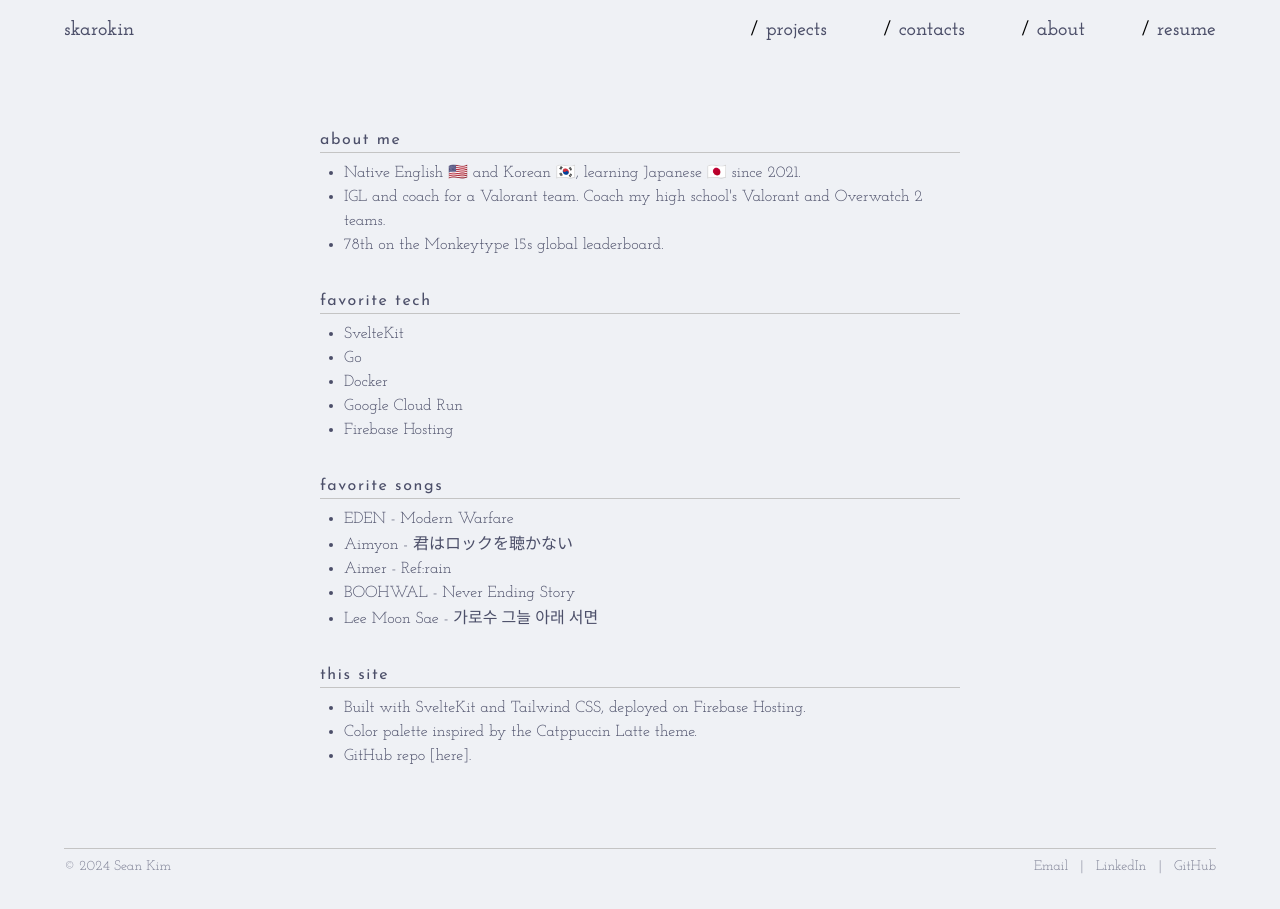
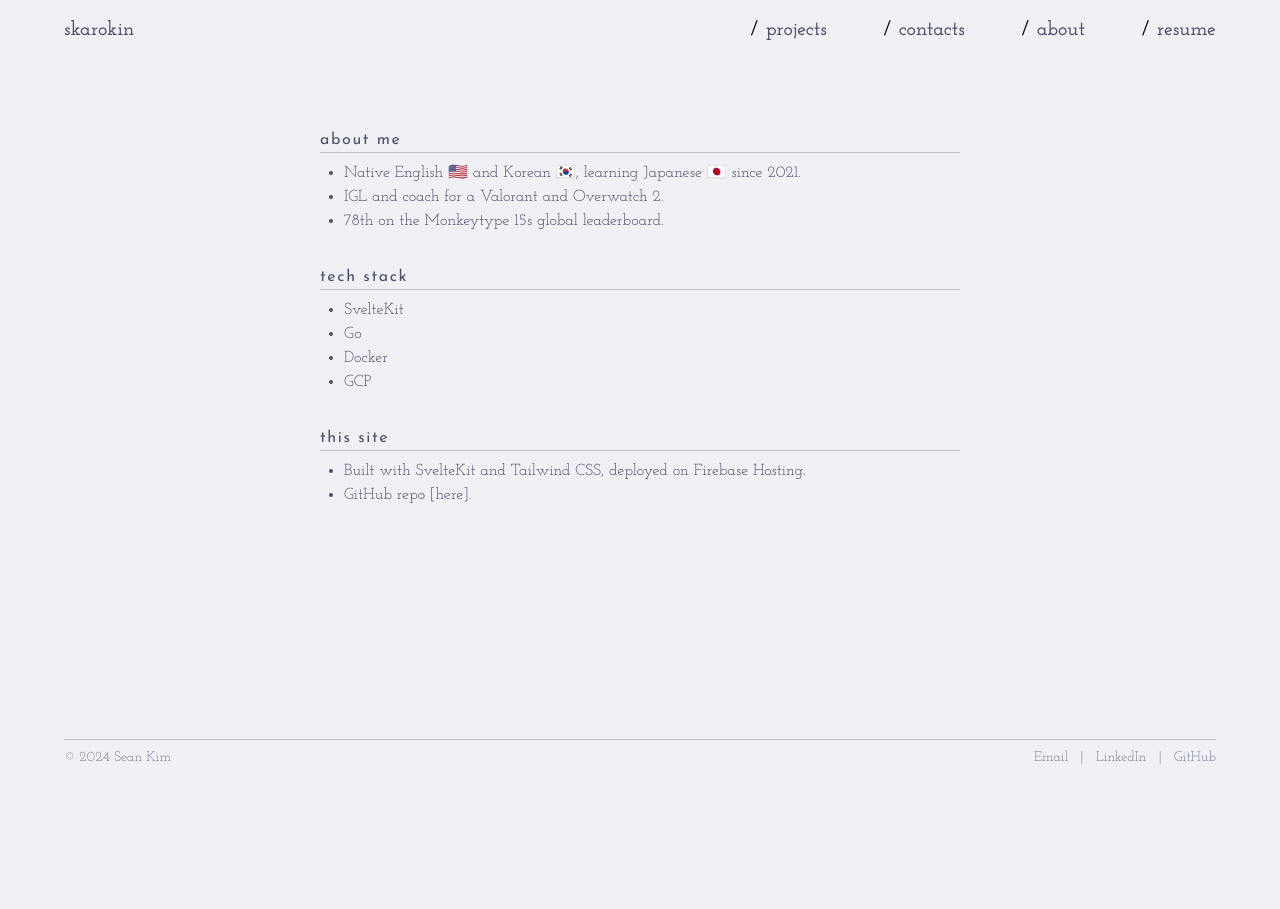
Before and after one commit to skarokin/portfolio-svelte, a SvelteKit app: page /about in a window 1280 px wide. After the commit the page ends 800 px from the top, so only its background shows below. Built offline with nearby package versions, Linux system fonts and the light colour scheme; a web font is replaced by a local one.

Commit message:
update about, new pic

```diff
--- a/src/routes/+page.svelte
+++ b/src/routes/+page.svelte
@@ -1,5 +1,5 @@
 <script>
-    import sean from "$lib/assets/IMG_2246.png";
+    import sean from "$lib/assets/IMG_2982.jpg";
 </script>
 
 <!-- vertical centering only for the home page -->
@@ -20,8 +20,8 @@
     </h3>
 
     <p class="text-md sm:text-xl mb-4 sm:mb-8">
-        CS student based in Bergen County, NJ specializing in high-scale, low-latency cloud infrastructure.
-        Previously interned at ACL Agency, currently looking for internship opportunities. Feel free to reach out!
+        Specializing in high-scale, low-latency cloud infrastructure. Based in Bergen County, NJ.
+        Prev. @ ACL Agency, currently looking for summer 2025 internships.
     </p>
 
     <ul class="pl-2 font-semibold text-md sm:text-xl">
--- a/src/routes/about/+page.svelte
+++ b/src/routes/about/+page.svelte
@@ -10,8 +10,7 @@
                 Native English 🇺🇸 and Korean 🇰🇷, learning Japanese 🇯🇵 since 2021.
             </li>
             <li>
-                IGL and coach for a Valorant team. Coach my high school's Valorant
-                and Overwatch 2 teams.
+                IGL and coach for a Valorant and Overwatch 2.
             </li>
             <li>78th on the Monkeytype 15s global leaderboard.</li>
         </ul>
@@ -19,68 +18,13 @@
 
     <!-- favorite tech -->
     <section class="mb-4 sm:mb-8">
-        <h5 class="text-sm sm:text-base font-josefin-sans tracking-widest">favorite tech</h5>
+        <h5 class="text-sm sm:text-base font-josefin-sans tracking-widest">tech stack</h5>
         <hr class="border-[var(--hr)] w-full mb-2" />
         <ul class="text-sm sm:text-base list-disc pl-6">
             <li>SvelteKit</li>
             <li>Go</li>
             <li>Docker</li>
-            <li>Google Cloud Run</li>
-            <li>Firebase Hosting</li>
-        </ul>
-    </section>
-
-    <!-- favorite songs -->
-    <section class="mb-4 sm:mb-8">
-        <h5 class="text-sm sm:text-base font-josefin-sans tracking-widest">favorite songs</h5>
-        <hr class="border-[var(--hr)] w-full mb-2" />
-        <ul class="text-sm sm:text-base list-disc pl-6">
-            <li>
-                <a
-                    href="https://open.spotify.com/track/0o9B36SwyWjYnoXLWAyLzj?si=4047d1b2da4e4016"
-                    target="_blank"
-                    class="hover:underline"
-                >
-                    EDEN - Modern Warfare
-                </a>
-            </li>
-            <li>
-                <a
-                    href="https://open.spotify.com/track/59eluCMn0XbOWqeWQ91FTM?si=3033f14401904ddc"
-                    target="_blank"
-                    class="hover:underline"
-                >
-                    Aimyon - <span class="font-sans">君はロックを聴かない</span>
-                </a>
-            </li>
-            <li>
-                <a
-                    href="https://open.spotify.com/track/6MNY72T605kPIOH3hnioxu?si=99a5d2f016a24322"
-                    target="_blank"
-                    class="hover:underline"
-                >
-                    Aimer - Ref:rain
-                </a>
-            </li>
-            <li>
-                <a
-                    href="https://open.spotify.com/track/0yamqkAFAmpdLNVcmJLSo8?si=45eeb3ec5def4723"
-                    target="_blank"
-                    class="hover:underline"
-                >
-                    BOOHWAL - Never Ending Story
-                </a>
-            </li>
-            <li>
-                <a
-                    href="https://open.spotify.com/track/5QQ5puYbm6qI1UzwIrf0PY?si=8dba19d904d847f1"
-                    target="_blank"
-                    class="hover:underline"
-                >
-                    Lee Moon Sae - <span class="font-sans">가로수 그늘 아래 서면</span
-                    >
-                </a>
-            </li>
+            <li>GCP</li>
         </ul>
     </section>
 
@@ -92,7 +36,6 @@
             <li>
                 Built with SvelteKit and Tailwind CSS, deployed on Firebase Hosting.
             </li>
-            <li>Color palette inspired by the Catppuccin Latte theme.</li>
             <li>
                 GitHub repo [<a
                     href="https://github.com/skarokin/portfolio-svelte"
```
Also changed, not shown: src/lib/assets/IMG_2982.jpg (added), 1 other file (tests, documents, lock files or other folders).
